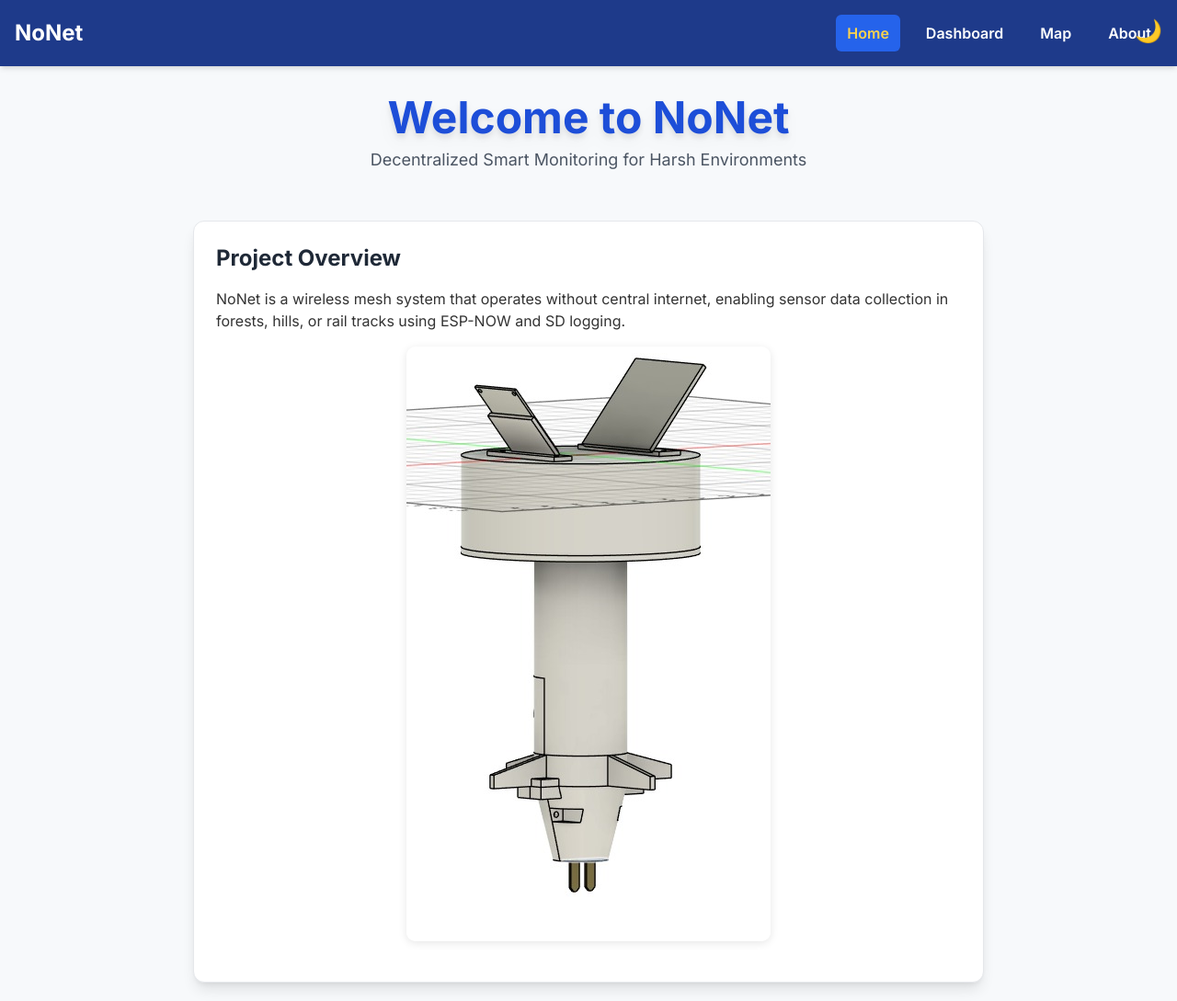
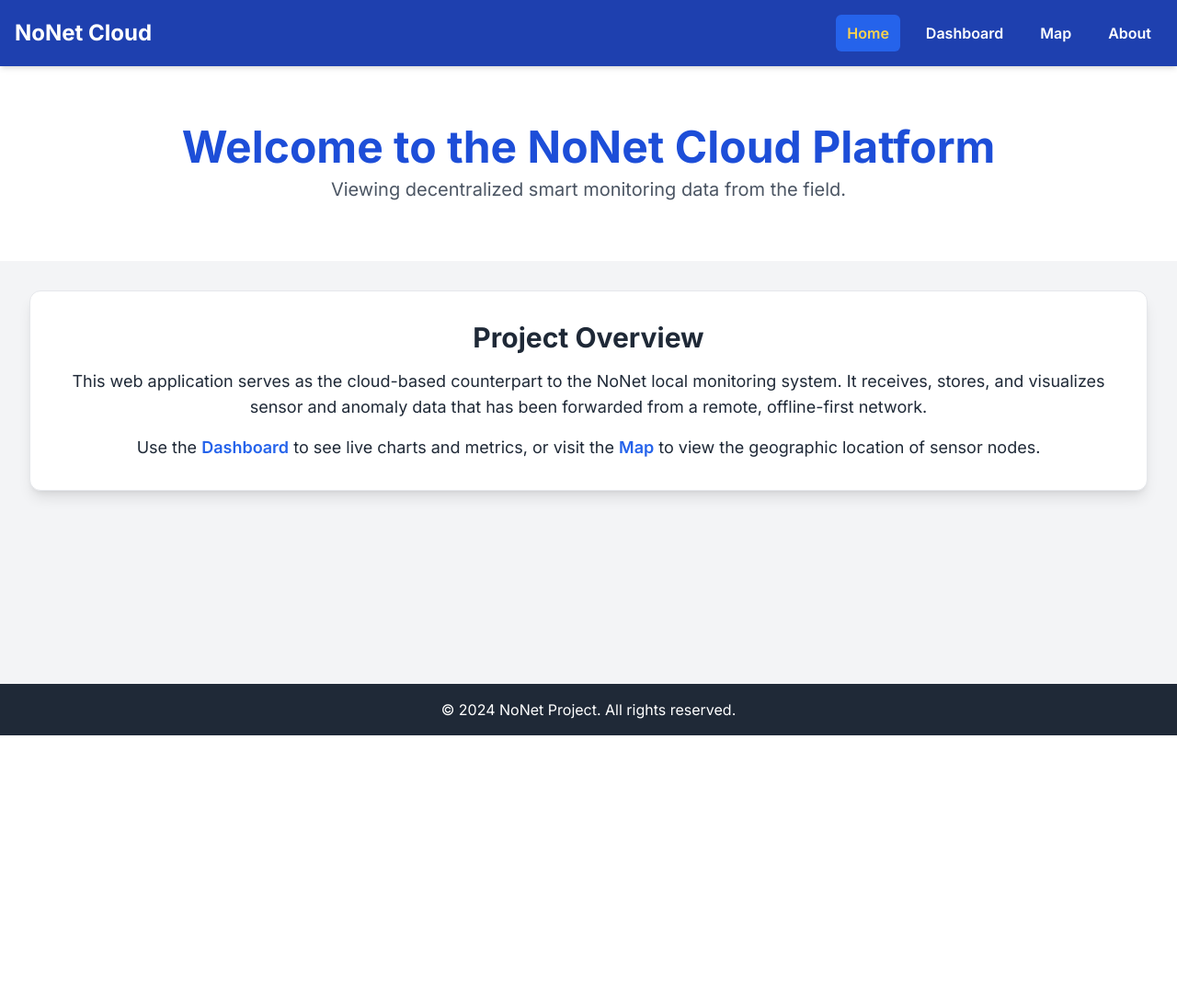
Before and after one commit to Giresh05/Nonet, a Flask app: template templates/home.html in a window 1280 px wide. Shown: the whole page at 92% size. After the commit the page ends 800 px from the top, so only its background shows below. Run offline with Flask 3, Linux system fonts and the light colour scheme; the template is opened without the code that fills it, so the values that code supplies are empty; some libraries are stand-ins or nearby versions.

Commit message:
Update home.html

```diff
--- a/templates/home.html
+++ b/templates/home.html
@@ -3,111 +3,42 @@
 <head>
   <meta charset="UTF-8">
   <meta name="viewport" content="width=device-width, initial-scale=1.0">
-  <title>NoNet | Home</title>
-  <!-- Tailwind CSS for styling -->
+  <title>NoNet Cloud | Home</title>
   <script src="https://cdn.tailwindcss.com"></script>
-  <!-- Inter font for a clean look -->
   <link href="https://fonts.googleapis.com/css2?family=Inter:wght@400;600;700&display=swap" rel="stylesheet">
   <style>
-    /* Custom CSS for dark mode and font */
-    body {
-      font-family: 'Inter', sans-serif;
-      transition: background-color 0.3s ease, color 0.3s ease;
-    }
-    :root {
-      --bg-color: #f7f9fb;
-      --text-color: #333;
-      --card-bg: #fff;
-      --nav-bg: #1e3a8a; /* Dark blue for nav */
-      --nav-text: white;
-      --nav-hover-bg: #2563eb; /* Blue-600 */
-      --nav-active-text: #fcd34d; /* Amber-300 */
-    }
-    body.dark-mode {
-      --bg-color: #1c1e21;
-      --text-color: #f0f0f0;
-      --card-bg: #2a2d31;
-      --nav-bg: #1a202c; /* Darker for dark mode nav */
-      --nav-text: #cbd5e1;
-      --nav-hover-bg: #2d3748;
-      --nav-active-text: #fcd34d;
-    }
-
-    /* Styles for the main content area */
-    main {
-      max-width: 900px;
-      margin: auto;
-      padding: 20px;
-    }
-    h1, h2, p {
-      color: var(--text-color);
-      transition: color 0.3s ease;
-    }
-    img {
-      max-width: 100%;
-      height: auto;
-      display: block;
-      margin: 20px auto;
-      border-radius: 10px;
-      box-shadow: 0 2px 10px rgba(0, 0, 0, 0.1);
-    }
-    /* Theme toggle button styling */
-    #themeIcon {
-      position: absolute;
-      top: 1rem;
-      right: 1rem;
-      background: none;
-      border: none;
-      font-size: 1.5rem;
-      cursor: pointer;
-      color: var(--nav-text); /* Matches nav text color */
-      transition: color 0.3s ease;
-      z-index: 10; /* Ensure it's above other elements */
-    }
+    body { font-family: 'Inter', sans-serif; }
   </style>
 </head>
-<body class="bg-[var(--bg-color)] text-[var(--text-color)] min-h-screen flex flex-col">
-  <button id="themeIcon">🌙</button>
-
+<body class="bg-gray-100 text-gray-800 min-h-screen flex flex-col">
   <!-- Navigation Bar -->
-  <nav class="bg-[var(--nav-bg)] p-4 shadow-md flex justify-center relative">
+  <nav class="bg-blue-800 p-4 shadow-md flex justify-center relative w-full">
     <div class="container mx-auto flex flex-col sm:flex-row justify-between items-center">
-      <div class="text-2xl font-bold text-[var(--nav-text)] mb-2 sm:mb-0">NoNet</div>
-      <div class="flex space-x-4">
-        <a href="/" class="text-[var(--nav-active-text)] font-semibold hover:text-[var(--nav-text)] py-2 px-3 rounded-md transition duration-300 bg-[var(--nav-hover-bg)]">Home</a>
-        <a href="/dashboard" class="text-[var(--nav-text)] font-semibold hover:text-[var(--nav-active-text)] py-2 px-3 rounded-md transition duration-300 hover:bg-[var(--nav-hover-bg)]">Dashboard</a>
-        <a href="/map" class="text-[var(--nav-text)] font-semibold hover:text-[var(--nav-active-text)] py-2 px-3 rounded-md transition duration-300 hover:bg-[var(--nav-hover-bg)]">Map</a>
-        <a href="/about" class="text-[var(--nav-text)] font-semibold hover:text-[var(--nav-active-text)] py-2 px-3 rounded-md transition duration-300 hover:bg-[var(--nav-hover-bg)]">About</a>
-      </div>
+        <div class="text-2xl font-bold text-white mb-2 sm:mb-0">NoNet Cloud</div>
+        <div class="flex space-x-4">
+            <a href="/" class="text-amber-300 font-semibold bg-blue-600 py-2 px-3 rounded-md transition duration-300">Home</a>
+            <a href="/dashboard" class="text-white font-semibold hover:text-amber-300 py-2 px-3 rounded-md transition duration-300 hover:bg-blue-700">Dashboard</a>
+            <a href="/map" class="text-white font-semibold hover:text-amber-300 py-2 px-3 rounded-md transition duration-300 hover:bg-blue-700">Map</a>
+            <a href="/about" class="text-white font-semibold hover:text-amber-300 py-2 px-3 rounded-md transition duration-300 hover:bg-blue-700">About</a>
+        </div>
     </div>
   </nav>
 
-  <header class="text-center py-8">
-    <h1 class="text-4xl sm:text-5xl font-extrabold text-blue-700 mb-2 drop-shadow-lg">Welcome to NoNet</h1>
-    <p class="text-lg text-gray-600">Decentralized Smart Monitoring for Harsh Environments</p>
+  <header class="text-center py-16 bg-white">
+    <h1 class="text-5xl font-extrabold text-blue-700 mb-2">Welcome to the NoNet Cloud Platform</h1>
+    <p class="text-xl text-gray-600">Viewing decentralized smart monitoring data from the field.</p>
   </header>
 
-  <main class="flex-grow">
-    <section class="bg-[var(--card-bg)] p-6 rounded-xl shadow-lg border border-gray-200">
-      <h2 class="text-2xl font-bold text-gray-800 mb-4">Project Overview</h2>
-      <p>NoNet is a wireless mesh system that operates without central internet, enabling sensor data collection in forests, hills, or rail tracks using ESP-NOW and SD logging.</p>
-      <img src="{{ url_for('static', filename='img/nonnet.jpg') }}" alt="NoNet Diagram" class="mt-4">
+  <main class="flex-grow container mx-auto p-8">
+    <section class="bg-white p-8 rounded-xl shadow-lg border border-gray-200 text-center">
+      <h2 class="text-3xl font-bold text-gray-800 mb-4">Project Overview</h2>
+      <p class="text-lg">This web application serves as the cloud-based counterpart to the NoNet local monitoring system. It receives, stores, and visualizes sensor and anomaly data that has been forwarded from a remote, offline-first network.</p>
+      <p class="text-lg mt-4">Use the <a href="/dashboard" class="text-blue-600 hover:underline font-semibold">Dashboard</a> to see live charts and metrics, or visit the <a href="/map" class="text-blue-600 hover:underline font-semibold">Map</a> to view the geographic location of sensor nodes.</p>
     </section>
   </main>
 
-  <script>
-    const themeIcon = document.getElementById("themeIcon");
-    // Set initial theme icon based on current mode
-    if (document.body.classList.contains("dark-mode")) {
-      themeIcon.textContent = "☀️";
-    } else {
-      themeIcon.textContent = "🌙";
-    }
-
-    themeIcon.addEventListener("click", function () {
-      document.body.classList.toggle("dark-mode");
-      themeIcon.textContent = document.body.classList.contains("dark-mode") ? "☀️" : "�";
-    });
-  </script>
+  <footer class="bg-gray-800 text-white text-center p-4 mt-8">
+    <p>&copy; 2024 NoNet Project. All rights reserved.</p>
+  </footer>
 </body>
 </html>
```
